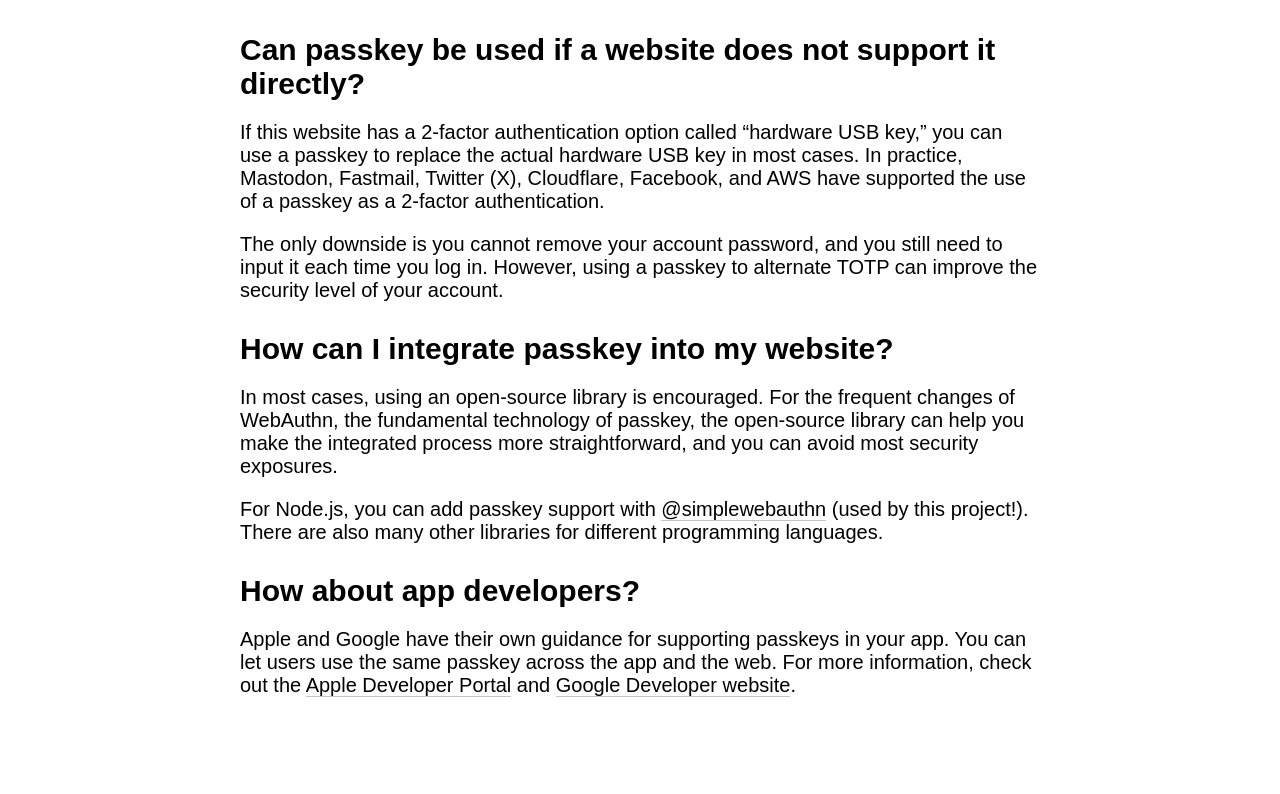
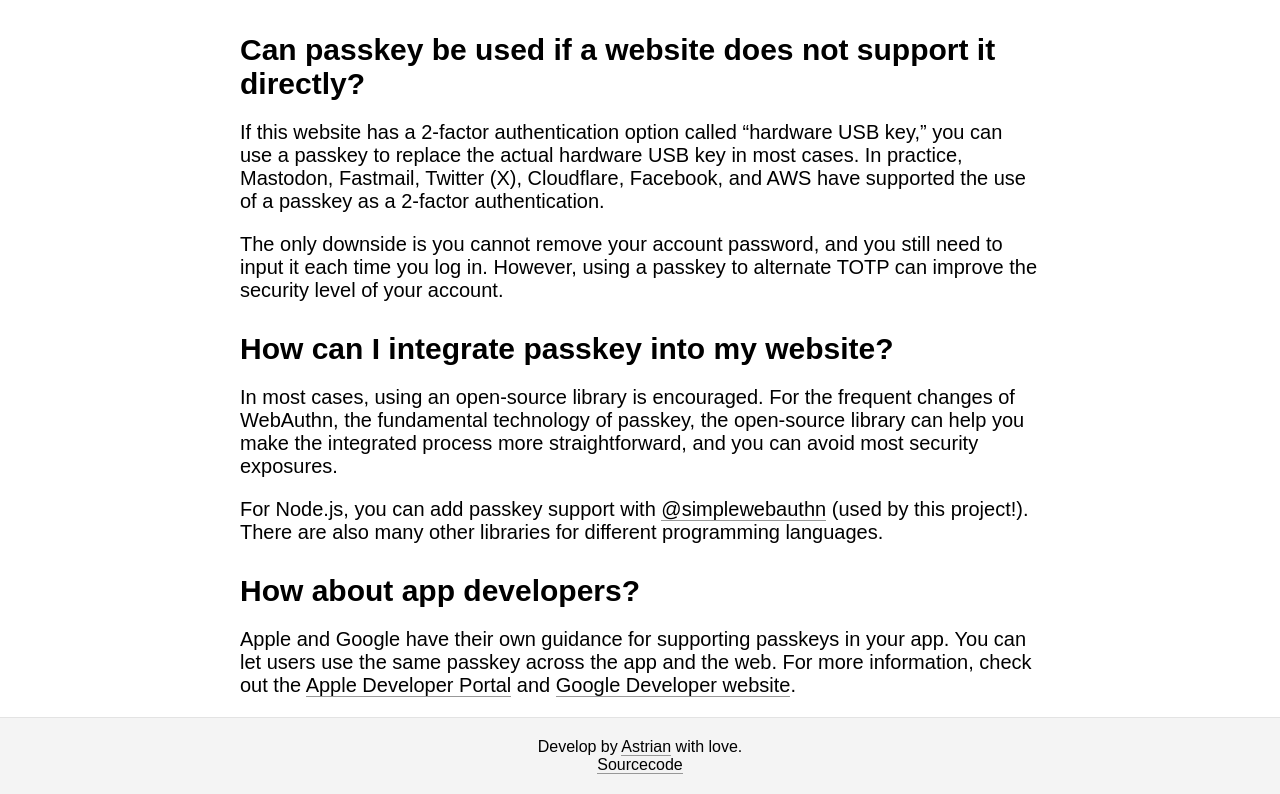
Before and after one commit to Astrian/passkey-sample, a React (Vite) app in the folder frontend/: page / in a window 1280 px wide. Shown: the part 2578-3372 px from the top of the page. Before the commit the page ends 3295 px from the top, so only its background shows below. Built offline with nearby package versions, Linux system fonts and the light colour scheme; a web font is replaced by a local one.

Commit message:
Add footer

```diff
--- a/frontend/src/App.tsx
+++ b/frontend/src/App.tsx
@@ -34,9 +34,17 @@
       setLoggined(false)
     })
   }
-
-  if (loggined) return (<User user={user} />)
-  else return (<Login refreshLogin={getUserInfo} />)
+  return (
+    <>
+      {
+        loggined ? (<User user={user} />) : (<Login refreshLogin={getUserInfo} />)
+      }
+      <div className="footer">
+        Develop by <a href="https://astrian.moe" target="_blank">Astrian</a> with love.
+        <br /><a href="https://github.com/Astrian/passkey-sample" target="_blank">Sourcecode</a>
+      </div>
+    </>
+  )
 }
 
 export default App
--- a/frontend/src/style.scss
+++ b/frontend/src/style.scss
@@ -126,10 +126,17 @@
   text-decoration: none;
   color: #000;
   cursor: pointer;
-  border-bottom: #c4c4c4 1px solid;
+  border-bottom: #989898 1px solid;
 }
 
 // link contains a button
 a:has(> button) {
   border-bottom: none;
 }
+
+.footer {
+  background-color: #f4f4f4;
+  padding: 20px 0;
+  text-align: center;
+  border-top: 1px solid #e3e3e3;
+}
```
